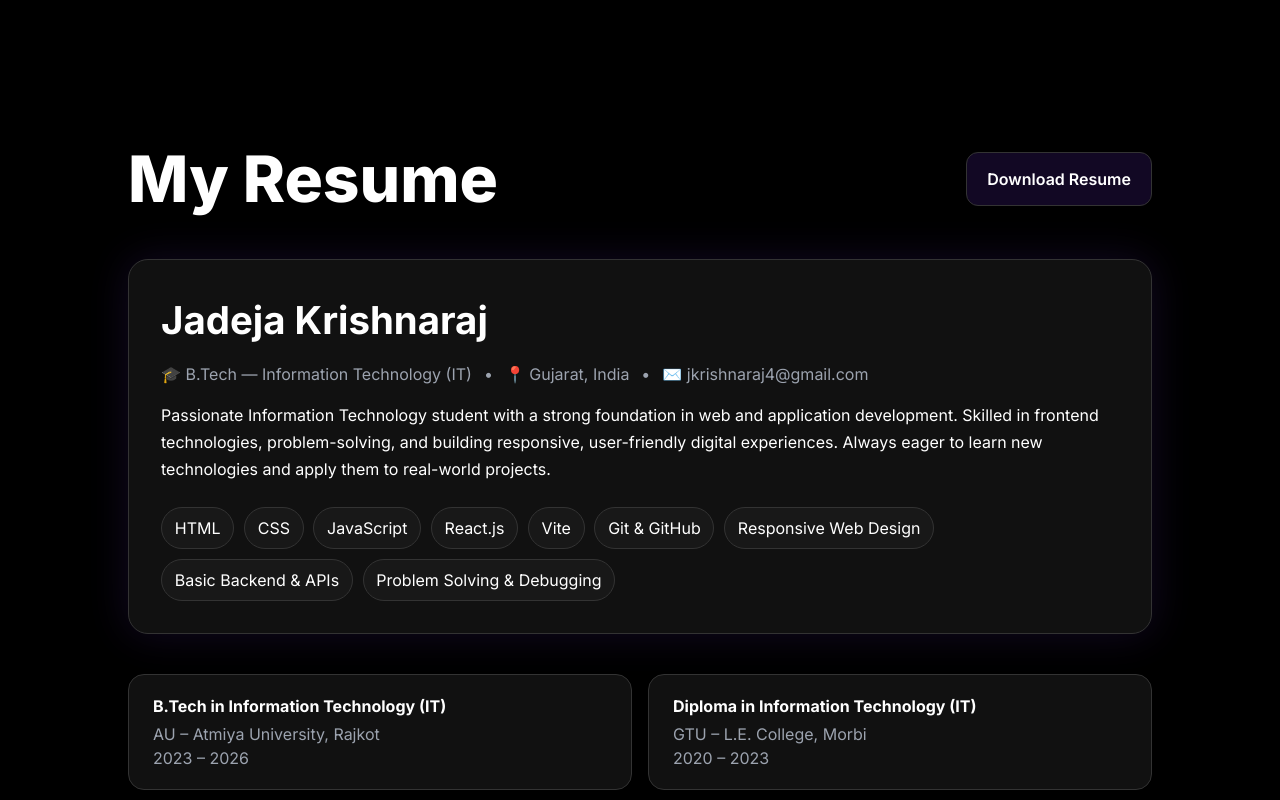
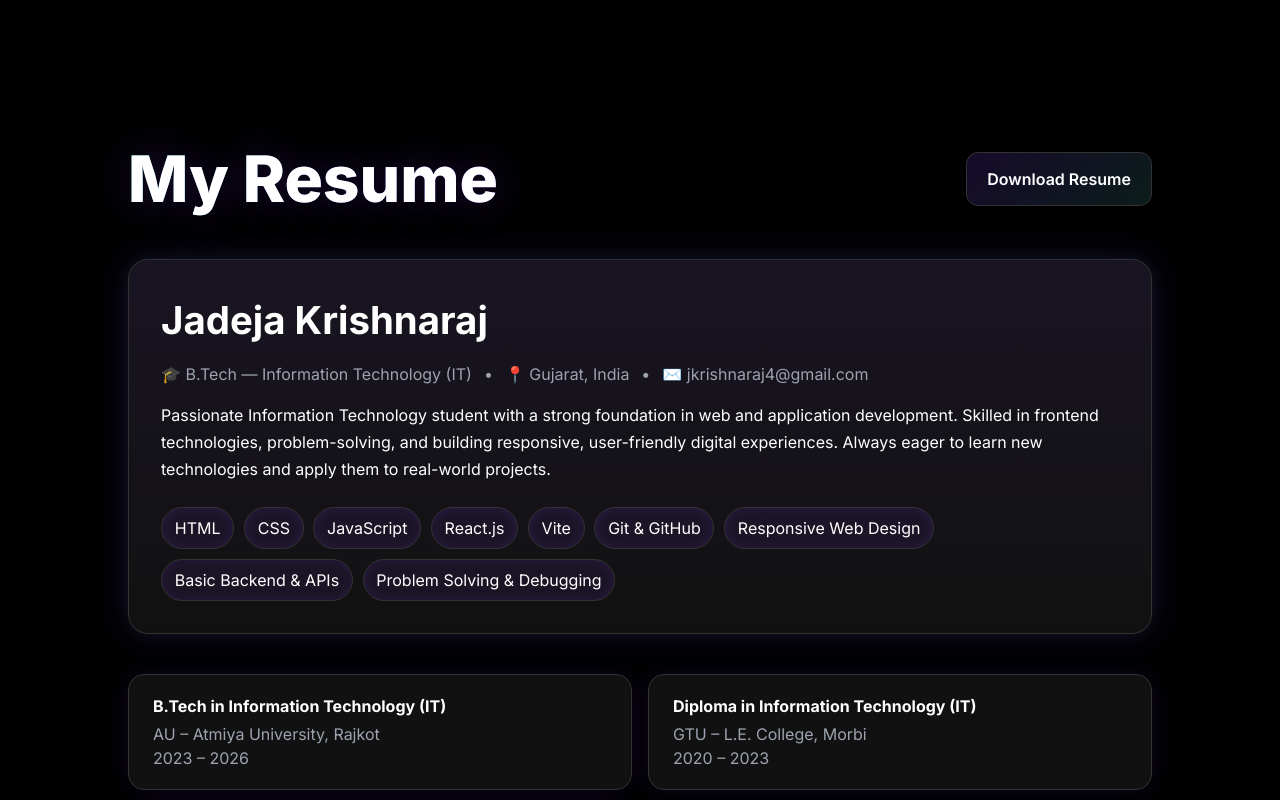
Before and after one commit to jaddu0329/Jadeja_krishnarajsinh21, a React (Vite) app: page / in a window 1280 px wide. Shown: the part 7600-8400 px from the top of the page. Built offline with nearby package versions, Linux system fonts and the light colour scheme.

Commit message:
Style updates: resume colors + scroll effects

```diff
--- a/src/App.css
+++ b/src/App.css
@@ -3,6 +3,9 @@
   --bg-color: #000000;
   --primary: #7C3AED; /* Neon Purple */
   --secondary: #5EEAD4; /* Cyan/Teal */
+  /* RGB versions for effects */
+  --primary-rgb: 124, 58, 237;
+  --secondary-rgb: 94, 234, 212;
   --text-main: #ffffff;
   --text-muted: #9ca3af;
   --card-bg: #111111;
--- a/src/components/ResumeSection.css
+++ b/src/components/ResumeSection.css
@@ -14,8 +14,13 @@
 .resume-title {
   font-size: 4rem;
   font-weight: 800;
-  color: var(--text-main);
   margin: 0;
+  /* Site gradient for title */
+  background: linear-gradient(90deg, var(--secondary), var(--primary));
+  -webkit-background-clip: text;
+  background-clip: text;
+  color: transparent;
+  text-shadow: 0 0 30px rgba(var(--primary-rgb), 0.35);
 }
 
 .resume-download-btn {
@@ -25,7 +30,7 @@
   padding: 0.85rem 1.25rem;
   border-radius: 12px;
   border: 1px solid var(--card-border);
-  background: rgba(124, 58, 237, 0.15);
+  background: linear-gradient(135deg, rgba(var(--primary-rgb), 0.18), rgba(var(--secondary-rgb), 0.12));
   color: #fff;
   text-decoration: none;
   font-weight: 600;
@@ -34,18 +39,20 @@
 
 .resume-download-btn:hover {
   transform: translateY(-2px);
-  background: rgba(124, 58, 237, 0.25);
+  background: linear-gradient(135deg, rgba(var(--primary-rgb), 0.28), rgba(var(--secondary-rgb), 0.2));
   border-color: var(--primary);
-  box-shadow: 0 0 24px rgba(124, 58, 237, 0.5);
+  box-shadow: 0 0 24px rgba(var(--primary-rgb), 0.6);
 }
 
 .resume-card {
-  background: var(--card-bg);
+  background:
+    linear-gradient(180deg, rgba(var(--primary-rgb), 0.08), rgba(0,0,0,0))
+    , var(--card-bg);
   border: 1px solid var(--card-border);
   border-radius: 20px;
   padding: 2rem;
   margin-bottom: 2.5rem;
-  box-shadow: 0 0 40px rgba(124, 58, 237, 0.15);
+  box-shadow: 0 0 40px rgba(var(--primary-rgb), 0.15), 0 0 18px rgba(var(--secondary-rgb), 0.08);
 }
 
 .resume-name {
@@ -81,8 +88,16 @@
   border-radius: 999px;
   border: 1px solid var(--card-border);
   color: var(--text-main);
-  background: rgba(255, 255, 255, 0.03);
-  transition: transform 0.2s ease, background 0.2s ease, border-color 0.2s ease;
+  background: rgba(var(--primary-rgb), 0.08);
+  box-shadow: 0 0 12px rgba(var(--primary-rgb), 0.15) inset;
+  transition: transform 0.2s ease, background 0.2s ease, border-color 0.2s ease, box-shadow 0.2s ease;
+}
+
+.resume-skill-chip:hover {
+  transform: translateY(-1px);
+  background: linear-gradient(135deg, rgba(var(--primary-rgb), 0.18), rgba(var(--secondary-rgb), 0.16));
+  border-color: var(--primary);
+  box-shadow: 0 0 18px rgba(var(--primary-rgb), 0.35);
 }
 
 /* Education */
@@ -97,6 +112,7 @@
   border: 1px solid var(--card-border);
   border-radius: 16px;
   padding: 1.2rem 1.5rem;
+  box-shadow: 0 0 22px rgba(var(--primary-rgb), 0.12);
 }
 
 .edu-title {
--- a/src/components/ResumeSection.jsx
+++ b/src/components/ResumeSection.jsx
@@ -1,10 +1,15 @@
-import React from 'react';
-import { motion } from 'framer-motion';
+import React, { useRef } from 'react';
+import { motion, useScroll, useTransform } from 'framer-motion';
 import './ResumeSection.css';
 
 const ResumeSection = () => {
   // Place a file at public/resume.pdf or replace with your actual resume URL
   const resumeUrl = '/resume.pdf';
+  const sectionRef = useRef(null);
+  const { scrollYProgress } = useScroll({ target: sectionRef, offset: ['start center', 'end center'] });
+  const titleScale = useTransform(scrollYProgress, [0, 1], [1, 1.06]);
+  const titleGlow = useTransform(scrollYProgress, [0, 1], [0.25, 0.6]);
+  const titleShadow = useTransform(titleGlow, (v) => `0 0 40px rgba(124, 58, 237, ${v})`);
 
   const containerVariants = {
     hidden: {},
@@ -24,7 +29,7 @@ const ResumeSection = () => {
   };
 
   return (
-    <section id="resume" className="page-section resume-section">
+    <section id="resume" className="page-section resume-section" ref={sectionRef}>
       {/* Header + Download */}
       <div className="resume-header">
         <motion.h2
@@ -33,6 +38,7 @@ const ResumeSection = () => {
           viewport={{ once: true, amount: 0.5 }}
           transition={{ duration: 0.6, ease: 'easeOut' }}
           className="resume-title"
+          style={{ scale: titleScale, textShadow: titleShadow }}
         >
           My Resume
         </motion.h2>
```
Also changed, not shown: 5 other files (tests, documents, lock files or other folders).
